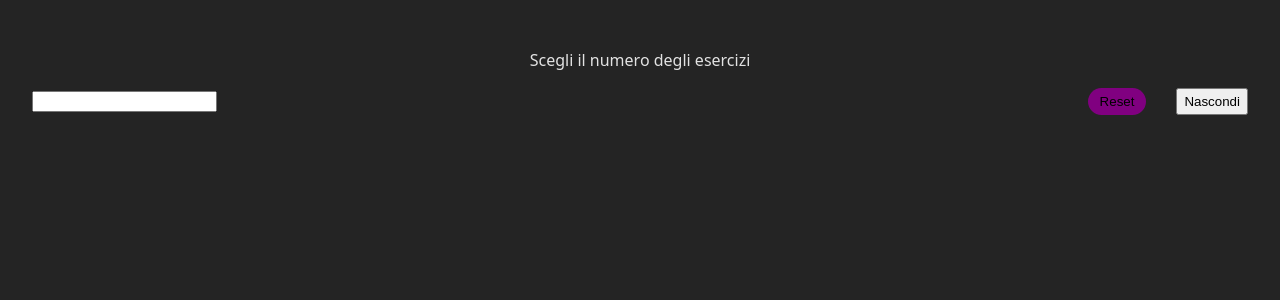
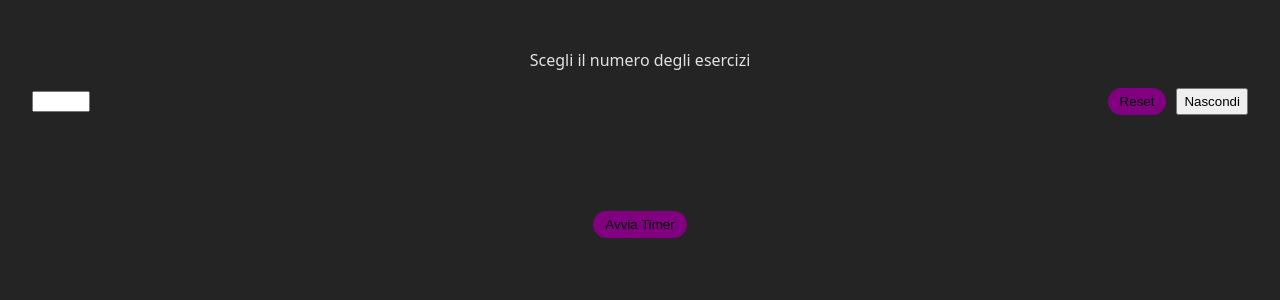
Before and after one commit to ariannacostanzo/gym-card, a React (Vite) app: page / in a window 1280 px wide. Shown: the top 300 px of the page. Built offline with nearby package versions, Linux system fonts and the light colour scheme.

Commit message:
feat: adding Timer

```diff
--- a/src/App.tsx
+++ b/src/App.tsx
@@ -2,6 +2,7 @@ import { useEffect, useState } from "react";
 import "./App.css";
 import Table from "./components/Table";
 import Welcome from "./components/Welcome";
+import Timer from "./components/Timer";
 
 function App() {
   const [tableNumber, setTableNumber] = useState<number | null>(() => {
@@ -19,6 +20,9 @@ function App() {
       <div className="container">
         <Table tableNumber={tableNumber}></Table>
       </div>
+      <div className="container">
+        <Timer></Timer>
+      </div>
     </>
   );
 }
--- /dev/null
+++ b/src/components/Timer.tsx
@@ -0,0 +1,46 @@
+/* eslint-disable react-hooks/set-state-in-effect */
+import { useEffect, useState, useRef, type FC } from "react";
+const Timer: FC = () => {
+  const [timer, setTimer] = useState<number>(0);
+  const [text, setText] = useState<string>("Avvia Timer");
+
+  const intervalRef = useRef<number | null>(null);
+
+  const startTimer = () => {
+    if (intervalRef.current) {
+      clearInterval(intervalRef.current);
+      intervalRef.current = null;
+      setTimer(0);
+    } else {
+      intervalRef.current = setInterval(() => {
+        setTimer((prev) => prev + 1);
+      }, 1000);
+    }
+  };
+
+  useEffect(() => {
+    if (timer > 0) {
+      setText("Reset");
+    } else {
+      setText("Avvia Timer");
+    }
+  }, [timer]);
+
+  return (
+    <>
+      <div>
+        <div className="timerButton">
+          <button className="button" onClick={startTimer}>
+            {text}
+          </button>
+        </div>
+        {timer > 0 && (
+          <div className="timer">
+            <span>{timer} s</span>
+          </div>
+        )}
+      </div>
+    </>
+  );
+};
+export default Timer;
--- a/src/components/Welcome.tsx
+++ b/src/components/Welcome.tsx
@@ -15,6 +15,7 @@ const Welcome: React.FC<WelcomeProps> = ({ inputNumber, setInputNumber }) => {
           <p>Scegli il numero degli esercizi</p>
           <div className="manageRow">
             <input
+              className="inputNumber"
               type="number"
               value={inputNumber ?? ""}
               onChange={(e) => setInputNumber(parseInt(e.target.value) || null)}
--- a/src/index.css
+++ b/src/index.css
@@ -23,6 +23,10 @@ p {
   text-align: center;
 }
 
+.inputNumber {
+  width: 50px;
+}
+
 .manageRow {
   display: flex;
   justify-content: space-between;
@@ -38,7 +42,7 @@ p {
 
 .buttonManager {
   display: flex;
-  gap: 30px;
+  gap: 10px;
 }
 
 .table {
@@ -83,3 +87,23 @@ p {
   text-align: right;
   margin-top: -35px;
 }
+
+.timerButton {
+  display: flex;
+  justify-content: center;
+  align-items: center;
+}
+
+.timer {
+  text-align: center;
+  margin: 3rem 0;
+  font-size: 25px;
+  border-radius: 50%;
+  border: 1px solid white;
+  padding: 20px;
+  width: 100px;
+  height: 100px;
+  display: flex;
+  justify-content: center;
+  align-items: center;
+}
```
